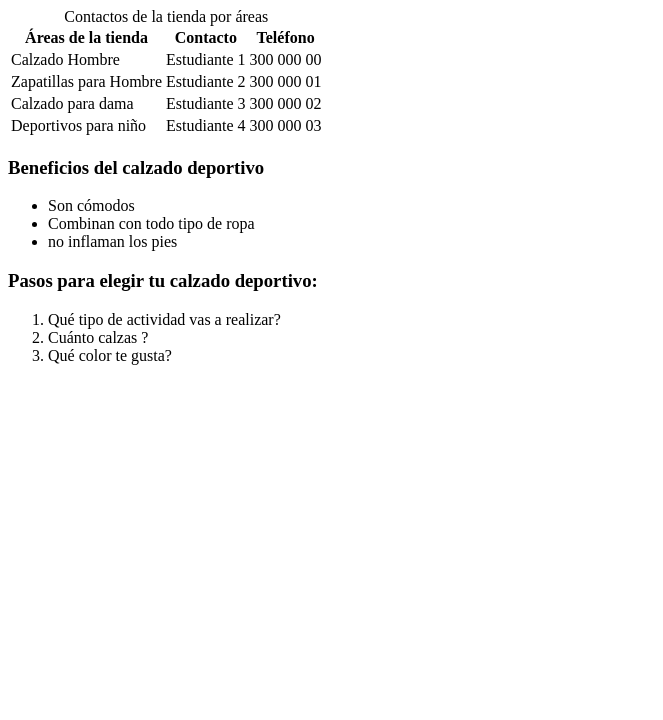
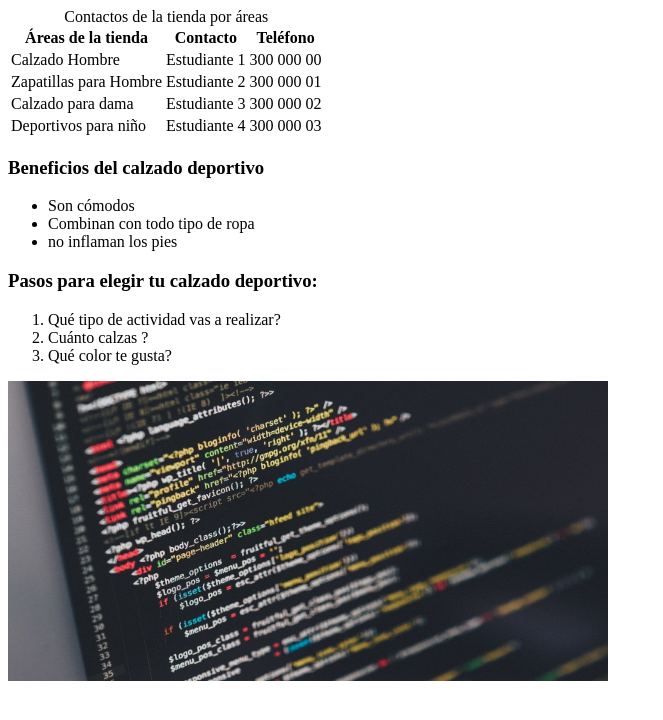
Before and after one commit to ingluisbanguera/proyecto65, a plain HTML site: page index.html in a window 1280 px wide. Shown: the whole page, without its empty margins (0-663 px from the left). Drawn offline with Linux system fonts and the light colour scheme.

Commit message:
Estado 4: agregar imagen

```diff
--- a/index.html
+++ b/index.html
@@ -51,5 +51,7 @@
         <li>Cuánto calzas ?</li>
         <li>Qué color te gusta?</li>
      </ol>
+     <!-- estado 4 -->
+    <img src="program.jpg" alt="Desarrollo" width="600" height="300"><br/>
 </body>
 </html>
```
Also changed, not shown: program.jpg (added).
